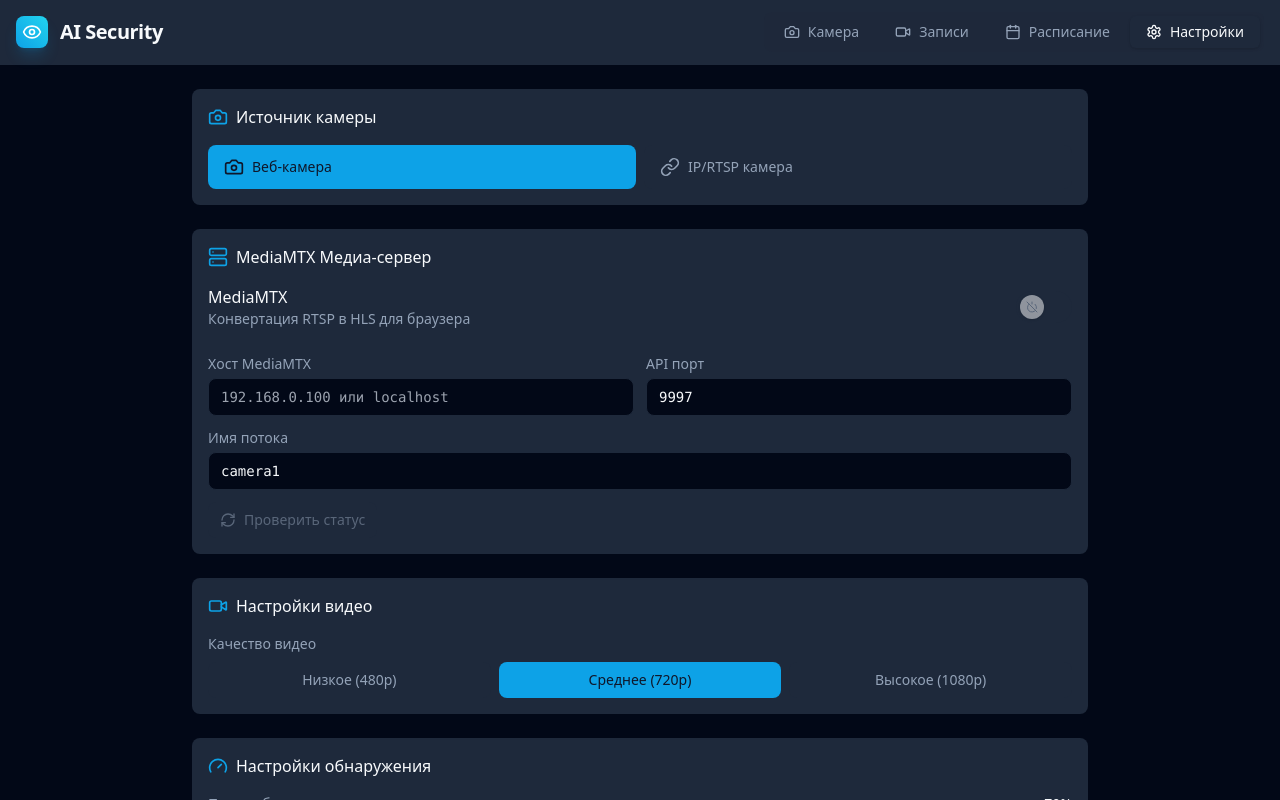
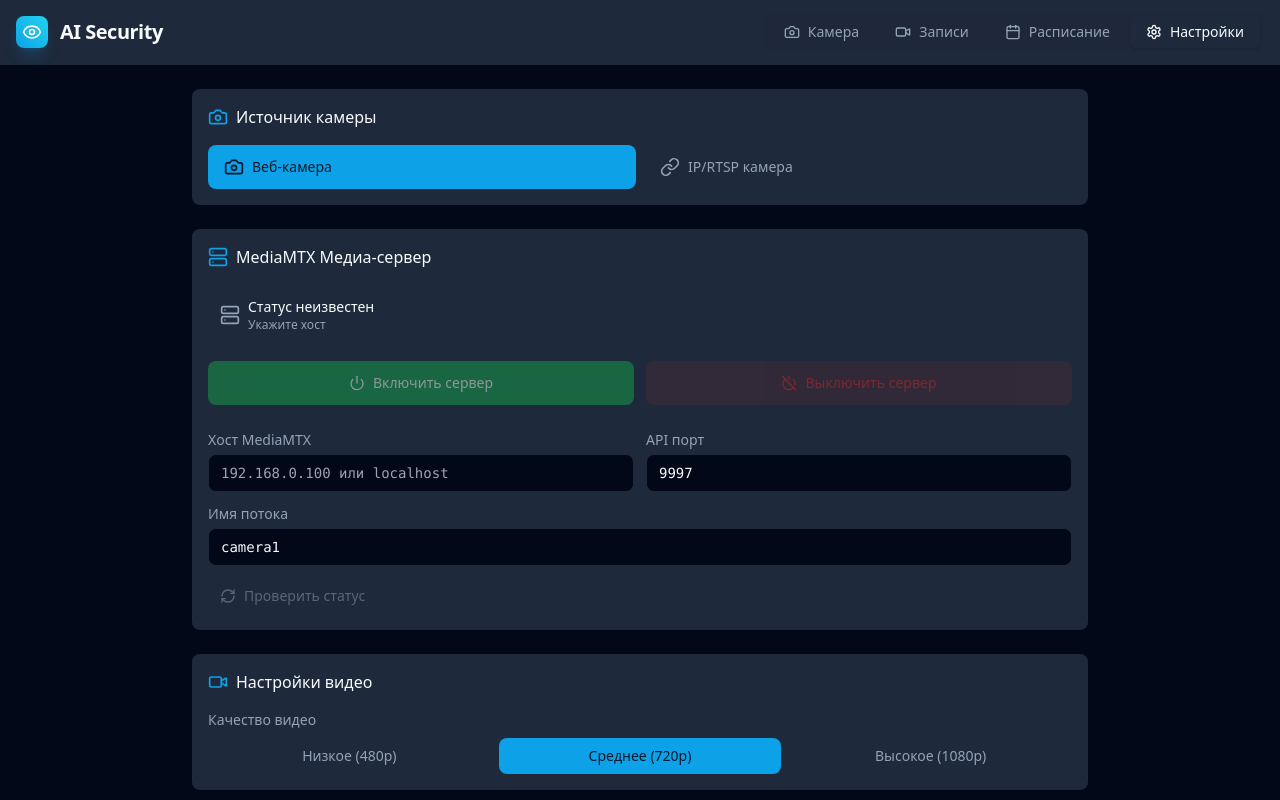
Before and after one commit to dneprsys/Ai_Cam, a Next.js app: page / in a window 1280 px wide. Both pictures are taken after a click on the button "Настройки". Shown: the top 800 px of the page. Built offline with nearby package versions, Linux system fonts and the light colour scheme.

Commit message:
feat: split toggle into "Start Server" and "Stop Server" buttons
Improve UI by separating server control actions.

Co-authored-by: DneprSys <15967997+dneprsys@users.noreply.github.com>

```diff
--- a/components/SettingsTab.tsx
+++ b/components/SettingsTab.tsx
@@ -267,64 +267,78 @@ const SettingsTab: React.FC<SettingsTabProps> = ({ settings, setSettings }) => {
           MediaMTX Медиа-сервер
         </h3>
 
-        <div className="flex items-center justify-between">
-          <div className="flex-1">
-            <p className="font-medium">MediaMTX</p>
-            <p className="text-sm text-muted-foreground">
-              Конвертация RTSP в HLS для браузера
+        {/* Status indicator */}
+        <div className="flex items-center gap-2 p-3 bg-muted rounded-lg">
+          <div className="flex items-center gap-2 flex-1">
+            {mediaMtxStatus === 'checking' && (
+              <Loader2 className="w-5 h-5 text-muted-foreground animate-spin" />
+            )}
+            {mediaMtxStatus === 'running' && (
+              <CheckCircle className="w-5 h-5 text-green-500" />
+            )}
+            {mediaMtxStatus === 'stopped' && (
+              <XCircle className="w-5 h-5 text-red-500" />
+            )}
+            {mediaMtxStatus === 'error' && (
+              <XCircle className="w-5 h-5 text-orange-500" />
+            )}
+            {mediaMtxStatus === 'unknown' && (
+              <Server className="w-5 h-5 text-muted-foreground" />
+            )}
+            <div>
+              <p className="font-medium text-sm">
+                {mediaMtxStatus === 'checking' && 'Проверка...'}
+                {mediaMtxStatus === 'running' && 'Сервер работает'}
+                {mediaMtxStatus === 'stopped' && 'Сервер остановлен'}
+                {mediaMtxStatus === 'error' && 'Ошибка подключения'}
+                {mediaMtxStatus === 'unknown' && 'Статус неизвестен'}
+              </p>
+              <p className="text-xs text-muted-foreground">
+                {settings.mediaMtxHost ? `${settings.mediaMtxHost}:${settings.mediaMtxApiPort || 9997}` : 'Укажите хост'}
               </p>
             </div>
-          <div className="flex items-center gap-3">
-            {/* Status indicator */}
-            <div className="flex items-center gap-1.5">
-              {mediaMtxStatus === 'checking' && (
-                <Loader2 className="w-4 h-4 text-muted-foreground animate-spin" />
-              )}
-              {mediaMtxStatus === 'running' && (
-                <CheckCircle className="w-4 h-4 text-green-500" />
-              )}
-              {mediaMtxStatus === 'stopped' && (
-                <XCircle className="w-4 h-4 text-red-500" />
-              )}
-              {mediaMtxStatus === 'error' && (
-                <XCircle className="w-4 h-4 text-orange-500" />
-              )}
-              <span className="text-xs text-muted-foreground">
-                {mediaMtxStatus === 'checking' && 'Проверка...'}
-                {mediaMtxStatus === 'running' && 'Работает'}
-                {mediaMtxStatus === 'stopped' && 'Остановлен'}
-                {mediaMtxStatus === 'error' && 'Ошибка'}
-                {mediaMtxStatus === 'unknown' && ''}
-              </span>
+          </div>
         </div>
 
-            {/* Toggle button */}
+        {/* Control buttons */}
+        <div className="grid grid-cols-2 gap-3">
           <button
-              onClick={() => toggleMediaMtx(!settings.mediaMtxEnabled)}
-              disabled={mediaMtxLoading || !settings.mediaMtxHost}
-              suppressHydrationWarning
+            onClick={() => toggleMediaMtx(true)}
+            disabled={mediaMtxLoading || !settings.mediaMtxHost || mediaMtxStatus === 'running'}
             className={cn(
-                "relative w-14 h-8 rounded-full transition-colors disabled:opacity-50",
-                settings.mediaMtxEnabled ? "bg-primary" : "bg-muted"
+              "flex items-center justify-center gap-2 px-4 py-3 rounded-lg text-sm font-medium transition",
+              mediaMtxStatus === 'running'
+                ? "bg-green-600/20 text-green-600 cursor-not-allowed"
+                : "bg-green-600 text-white hover:bg-green-700",
+              "disabled:opacity-50 disabled:cursor-not-allowed"
             )}
           >
-              <div
-                suppressHydrationWarning
+            {mediaMtxLoading && !settings.mediaMtxEnabled ? (
+              <Loader2 className="w-4 h-4 animate-spin" />
+            ) : (
+              <Power className="w-4 h-4" />
+            )}
+            Включить сервер
+          </button>
+
+          <button
+            onClick={() => toggleMediaMtx(false)}
+            disabled={mediaMtxLoading || !settings.mediaMtxHost || mediaMtxStatus === 'stopped' || mediaMtxStatus === 'unknown'}
             className={cn(
-                  "absolute top-1 w-6 h-6 bg-white rounded-full shadow transition-transform flex items-center justify-center",
-                  settings.mediaMtxEnabled ? "translate-x-7" : "translate-x-1"
+              "flex items-center justify-center gap-2 px-4 py-3 rounded-lg text-sm font-medium transition",
+              mediaMtxStatus === 'stopped' || mediaMtxStatus === 'unknown'
+                ? "bg-red-600/20 text-red-600 cursor-not-allowed"
+                : "bg-red-600 text-white hover:bg-red-700",
+              "disabled:opacity-50 disabled:cursor-not-allowed"
             )}
           >
-                {mediaMtxLoading ? (
-                  <Loader2 className="w-3 h-3 text-muted-foreground animate-spin" />
-                ) : settings.mediaMtxEnabled ? (
-                  <Power className="w-3 h-3 text-green-600" />
+            {mediaMtxLoading && settings.mediaMtxEnabled ? (
+              <Loader2 className="w-4 h-4 animate-spin" />
             ) : (
-                  <PowerOff className="w-3 h-3 text-muted-foreground" />
+              <PowerOff className="w-4 h-4" />
             )}
-              </div>
+            Выключить сервер
           </button>
-          </div>
         </div>
 
         {/* MediaMTX Configuration */}
```
Lines whose indentation alone changed are shown as unchanged.
